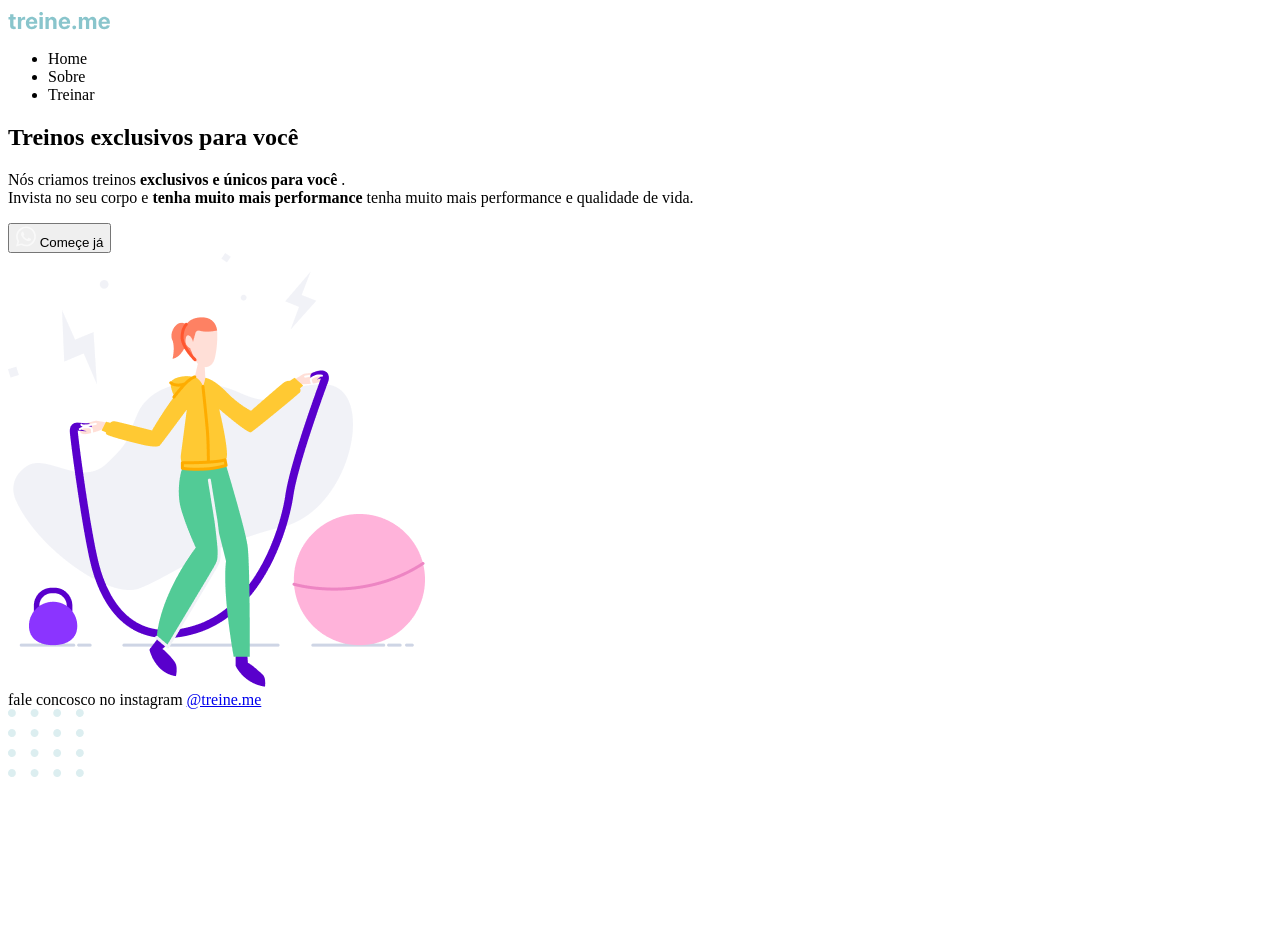
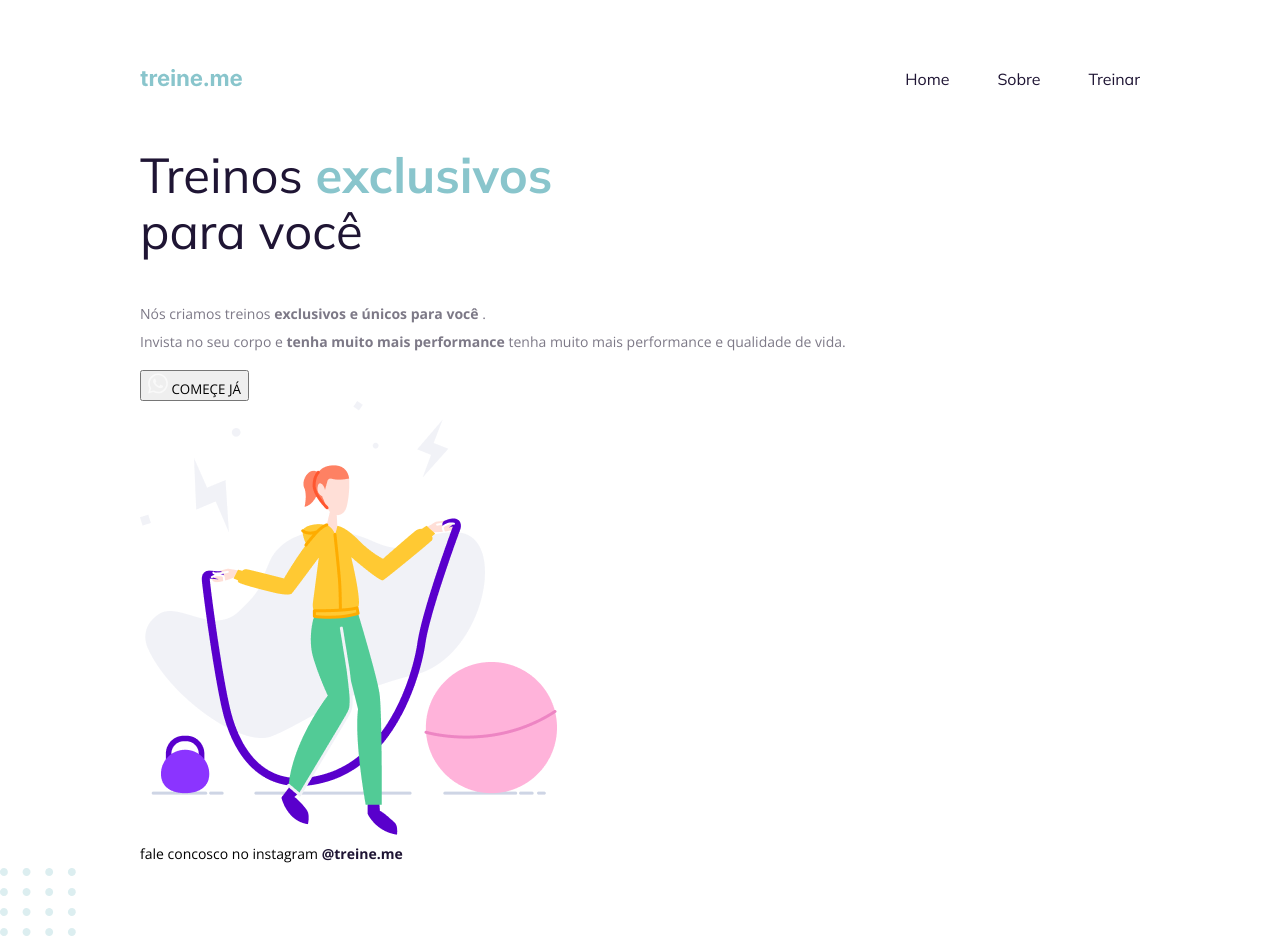
Before and after one commit to ricardojcosta/explorer_stage2_projeto2, a plain HTML site: page index.html in a window 1280 px wide. Before the commit the page ends 800 px from the top, so only its background shows below. Drawn offline with nearby package versions, Linux system fonts and the light colour scheme.

Commit message:
Aplicando CSS

```diff
--- a/index.html
+++ b/index.html
@@ -2,28 +2,37 @@
 <html lang="pt-br">
 
 <head>
+    <link rel="preconnect" href="https://fonts.googleapis.com">
+    <link rel="preconnect" href="https://fonts.gstatic.com" crossorigin>
     <meta charset="UTF-8">
     <meta http-equiv="X-UA-Compatible" content="IE=edge">
     <meta name="viewport" content="width=device-width, initial-scale=1.0">
     <title>Treine me</title>
+    <link href="https://fonts.googleapis.com/css2?family=Mulish:wght@400;700&family=Open+Sans:wght@400;700&display=swap"
+        rel="stylesheet">
+
+    <link rel="stylesheet" href="style.css">
 </head>
 
 <body>
     <div class="page">
-        <header>
-            <img src="imagens/logo.svg" alt="Treine.me">
-            <nav>
-                <ul>
-                    <li>Home</li>
-                    <li>Sobre</li>
-                    <li>Treinar</li>
-                </ul>
-            </nav>
-        </header>
+
+
+        <nav>
+            <a id="logo" href="#">
+                <img src="imagens/logo.svg" alt="Treine.me">
+            </a>
+            <ul>
+                <li> <a href="#"> Home</a></li>
+                <li> <a href="#"> Sobre</a></li>
+                <li> <a href="#"> Treinar</a></li>
+            </ul>
+        </nav>
+
 
         <main>
             <section>
-                <h1>Treinos exclusivos para você</h1>
+                <h1>Treinos <span>exclusivos</span> para você</h1>
 
                 <p>Nós criamos treinos <strong>exclusivos e únicos para você</strong> . <br>
                     Invista no seu corpo e <strong>tenha muito mais performance </strong> tenha muito mais performance e
--- /dev/null
+++ b/style.css
@@ -0,0 +1,73 @@
+body {
+    margin: 0;
+    font-family: 'Open Sans', sans-serif;
+}
+
+.page {
+    width: 1000px;
+    margin: 65px auto 0;
+}
+
+nav {
+    display: flex;
+    justify-content: space-between;
+    align-items: center;
+    margin-bottom: 55px;
+}
+
+ul {
+    display: flex;
+    gap: 48px;
+    list-style: none;
+    margin: 0;
+    padding: 0;
+
+}
+
+a {
+    text-decoration: none;
+    color: #1F1534;
+}
+
+/* pseudoclass */
+ul li a:hover {
+    font-weight: bold;
+}
+
+h1,
+ul {
+    font-family: 'Mulish', sans-serif;
+}
+
+h1 {
+    font-size: 49px;
+    line-height: 56px;
+    font-weight: normal;
+    width: 490px;
+    color: #1F1534;
+}
+
+h1 span {
+    color: #89C5CC;
+    font-weight: bold;
+}
+
+p {
+    font-size: 14px;
+    line-height: 28px;
+    color: #7D7987;
+}
+
+button{
+    text-transform: uppercase;
+    font-family: 'Open Sans', sans-serif;
+}
+
+footer{
+    font-size: 14px;
+    line-height: 28px;
+}
+
+footer a{
+    font-weight: bold;
+}
```
